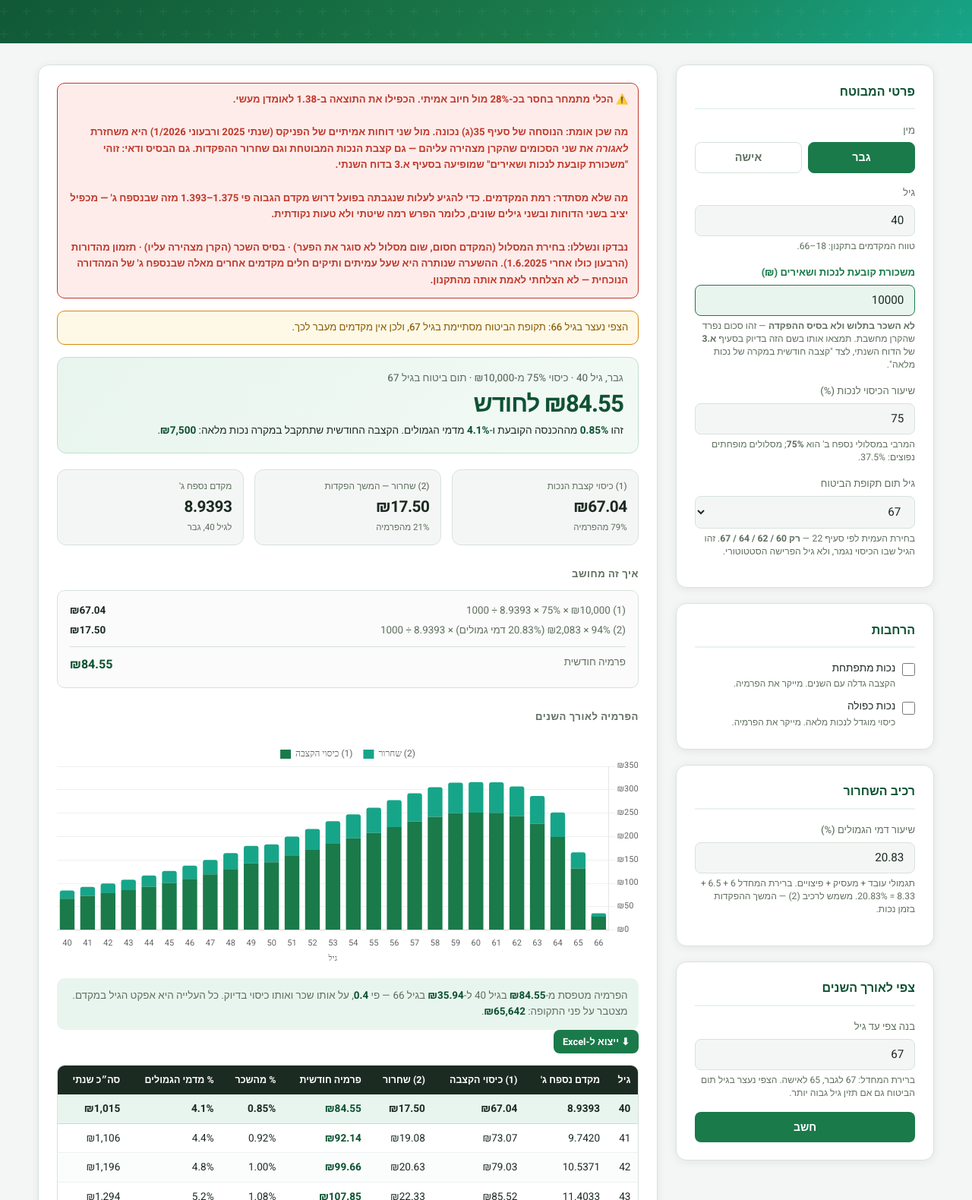
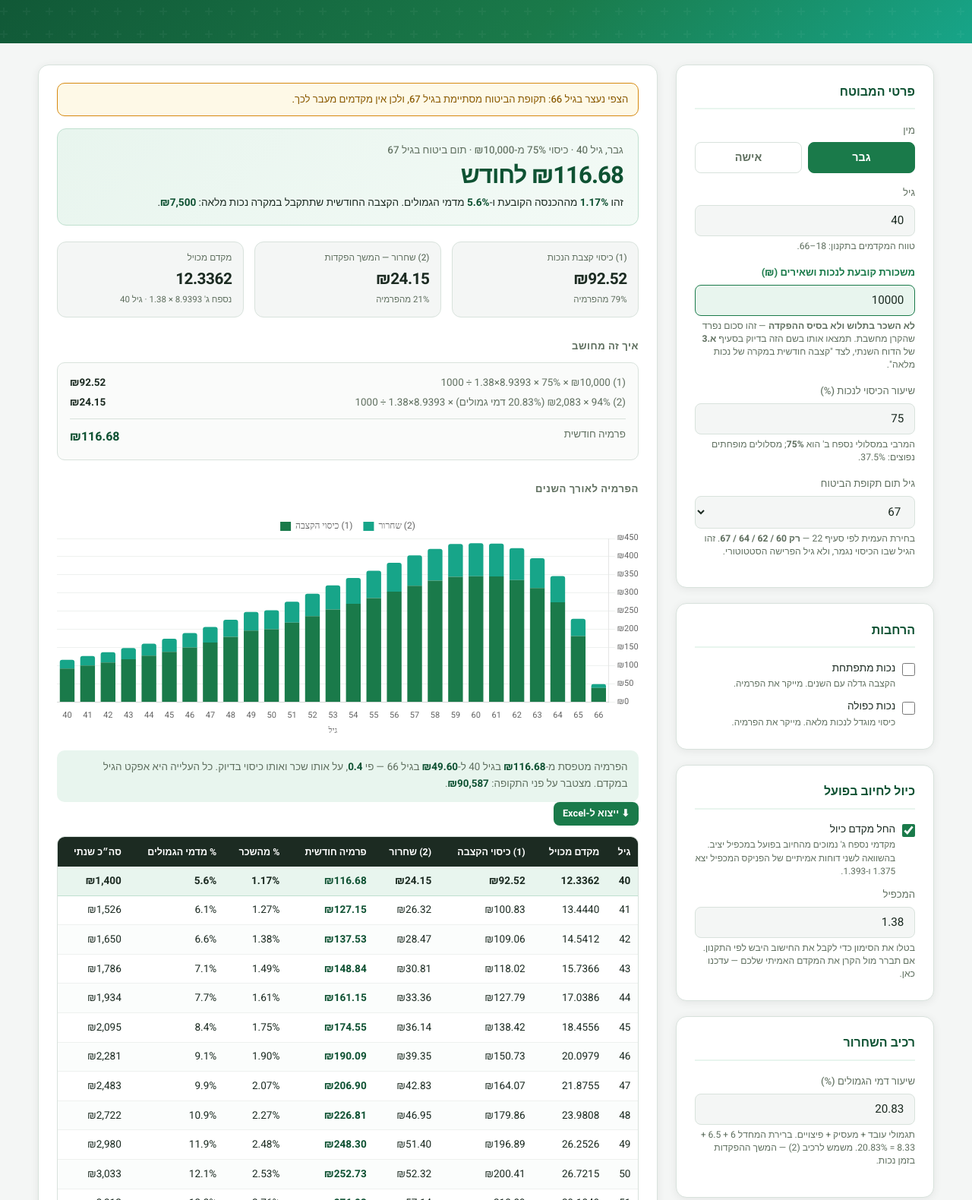
Before and after one commit to albertaharon/fintools, a plain HTML site: page pension-disability-premium.html in a window 1280 px wide. Shown: the part 140-1720 px from the top of the page at 76% size. Drawn offline with nearby package versions, Linux system fonts and the light colour scheme; a web font is replaced by a local one.

Commit message:
Offer the calibration multiplier as a setting, and drop the red banner
Appendix C prices below what is actually charged by a stable multiple, so the
page now carries that multiple as a normal input rather than a warning to read
around. It is on by default at 1.38 and the value is editable, so anyone who
learns their own factor from the fund can put it in; clearing the checkbox gives
the dry reading of the regulations.

The multiplier is applied to the factor itself, so both premium components, the
projection, the chart and the export all follow from one place. Where the factor
is shown - the KPI, the formula breakdown and the table header - it now says
whether it is the published figure or the calibrated one, and the export records
which was used.

Checked against the real statement the calibrated answer lands within 0.4% of
the amount actually charged, against 28% low uncalibrated.

The finding itself is still written up in the assumptions block, including that
the multiplier comes from one case and what was ruled out, so removing the
banner loses the alarm and not the explanation.

Co-Authored-By: Claude Opus 5 <noreply@anthropic.com>

```diff
--- a/pension-disability-premium.html
+++ b/pension-disability-premium.html
@@ -217,6 +217,22 @@
       </div>
 
       <div class="card">
+        <h2>כיול לחיוב בפועל</h2>
+        <div class="chk">
+          <input type="checkbox" id="calib" checked>
+          <label for="calib">החל מקדם כיול
+            <span class="sub">מקדמי נספח ג' נמוכים מהחיוב בפועל במכפיל יציב. בהשוואה לשני דוחות
+              אמיתיים של הפניקס המכפיל יצא 1.375 ו-1.393.</span></label>
+        </div>
+        <div class="field" style="margin-bottom:.2rem;">
+          <label>המכפיל</label>
+          <input type="text" inputmode="decimal" id="calibVal" value="1.38" class="calc-input">
+          <div class="field-hint">בטלו את הסימון כדי לקבל את החישוב היבש לפי התקנון.
+            אם תברר מול הקרן את המקדם האמיתי שלכם — עדכנו כאן.</div>
+        </div>
+      </div>
+
+      <div class="card">
         <h2>רכיב השחרור</h2>
         <div class="field">
           <label>שיעור דמי הגמולים (%)</label>
@@ -243,22 +259,6 @@
     <!-- ═══ RESULTS ═══ -->
     <section>
       <div class="card">
-        <div class="warn-box err" style="line-height:1.65;">
-          ⚠️ <strong>הכלי מתמחר בחסר בכ-28% מול חיוב אמיתי. הכפילו את התוצאה ב-1.38 לאומדן מעשי.</strong>
-          <br><br>
-          <strong>מה שכן אומת:</strong> הנוסחה של סעיף 35(ג) נכונה. מול שני דוחות אמיתיים של הפניקס
-          (שנתי 2025 ורבעוני 1/2026) היא משחזרת <em>לאגורה</em> את שני הסכומים שהקרן מצהירה עליהם —
-          גם קצבת הנכות המבוטחת וגם שחרור ההפקדות. גם הבסיס ודאי: זוהי
-          <strong>"משכורת קובעת לנכות ושאירים"</strong> שמופיעה בסעיף א.3 בדוח השנתי.
-          <br><br>
-          <strong>מה שלא מסתדר:</strong> רמת המקדמים. כדי להגיע לעלות שנגבתה בפועל דרוש מקדם הגבוה
-          פי <strong>1.375–1.393</strong> מזה שבנספח ג' — מכפיל יציב בשני הדוחות ובשני גילים שונים,
-          כלומר הפרש רמה שיטתי ולא טעות נקודתית.
-          <br><br>
-          נבדקו ונשללו: בחירת המסלול (המקדם חסום, שום מסלול לא סוגר את הפער) · בסיס השכר (הקרן
-          מצהירה עליו) · תזמון מהדורות (הרבעון כולו אחרי 1.6.2025). ההשערה שנותרה היא שעל עמיתים
-          ותיקים חלים מקדמים אחרים מאלה שבנספח ג' של המהדורה הנוכחית — לא הצלחתי לאמת אותה מהתקנון.
-        </div>
         <div id="warn"></div>
         <div class="headline" id="headline"></div>
         <div class="kpis" id="kpis"></div>
@@ -278,7 +278,7 @@
             <thead>
               <tr>
                 <th>גיל</th>
-                <th>מקדם נספח ג'</th>
+                <th id="thFactor">מקדם נספח ג'</th>
                 <th>(1) כיסוי הקצבה</th>
                 <th>(2) שחרור</th>
                 <th>פרמיה חודשית</th>
@@ -303,6 +303,16 @@
           <br>(1) ההכנסה הקובעת × שיעור הכיסוי × מקדם/1000 — עלות קצבת הנכות עצמה.
           <br>(2) 94% מדמי הגמולים × מקדם/1000 — עלות המשך ההפקדות לחיסכון בזמן נכות ("שחרור").
           רכיב (2) מוצג בנפרד כי הוא מפתיע רבים — הוא כ-20% מהפרמיה בברירת המחדל.</p>
+
+          <p><strong>⚠️ מקדמי נספח ג' נמוכים מהחיוב בפועל — ולכן קיים מקדם כיול.</strong>
+          הנוסחה עצמה אומתה מול שני דוחות אמיתיים של הפניקס (שנתי 2025 ורבעוני 1/2026) והיא משחזרת
+          <em>לאגורה</em> את שני הסכומים שהקרן מצהירה עליהם — קצבת הנכות המבוטחת ושחרור ההפקדות.
+          גם הבסיס ודאי. אבל כדי להגיע לעלות שנגבתה בפועל נדרש מקדם גבוה פי <strong>1.375–1.393</strong>
+          מזה שבנספח ג' — מכפיל יציב בשני הדוחות ובשני גילים, כלומר הפרש רמה שיטתי.
+          נבדקו ונשללו: בחירת המסלול, בסיס השכר ותזמון המהדורות. ההשערה שנותרה היא שעל עמיתים ותיקים
+          חלים מקדמים אחרים. <strong>כשהכיול מסומן התוצאה מכוילת לחיוב אמיתי; כשהוא מבוטל זהו החישוב
+          היבש לפי לשון התקנון.</strong> המכפיל נמדד על מקרה אחד — אם תבררו מול הקרן את המקדם שלכם,
+          עדכנו אותו.</p>
 
           <p><strong>מה המחשבון לא כולל:</strong> כיסוי <em>שאירים</em>, שמתומחר בנספחים ד' ו-ה' לפי מקדמים
           אחרים לגמרי · דמי ניהול · תקופת אכשרה וחיתום רפואי · ביטוח כפל מול קרן אחרת.
@@ -358,11 +368,13 @@ function factorAt(sex, dev, dbl, endAge, age) {
 
 /* ── הפרמיה החודשית לגיל אחד ── */
 function premiumAt(age, p) {
-  const f = factorAt(p.sex, p.dev, p.dbl, p.endAge, age);
-  if (f === null) return null;
+  const raw = factorAt(p.sex, p.dev, p.dbl, p.endAge, age);
+  if (raw === null) return null;
+  // הכיול מוחל על המקדם עצמו, ולכן שני הרכיבים נגררים אחריו באופן עקבי
+  const f = raw * p.mult;
   const comp1 = p.salary * (p.cover / 100) * (f / 1000);          // סעיף 35(ג)(1)
   const comp2 = 0.94 * p.contribAmt * (f / 1000);                  // סעיף 35(ג)(2) — שחרור
-  return { age: age, f: f, comp1: comp1, comp2: comp2, total: comp1 + comp2 };
+  return { age: age, f: f, raw: raw, comp1: comp1, comp2: comp2, total: comp1 + comp2 };
 }
 
 /* ── בוררי מין ── */
@@ -378,7 +390,7 @@ document.querySelectorAll('.seg button').forEach(b => {
   });
 });
 
-['endAge', 'dev', 'dbl'].forEach(id => el(id).addEventListener('change', calculate));
+['endAge', 'dev', 'dbl', 'calib'].forEach(id => el(id).addEventListener('change', calculate));
 document.addEventListener('keypress', e => {
   if (e.key === 'Enter' && e.target.classList && e.target.classList.contains('calc-input')) calculate();
 });
@@ -413,7 +425,9 @@ function calculate() {
   if (salary <= 0) fatal = 'יש להזין הכנסה קובעת גדולה מאפס.';
   else if (cover <= 0) fatal = 'יש להזין שיעור כיסוי גדול מאפס.';
 
-  const p = { sex: SEX, dev: dev, dbl: dbl, endAge: endAge, salary: salary, cover: cover, contribAmt: contribAmt };
+  const mult = el('calib').checked ? Math.max(0, num('calibVal')) : 1;
+  const p = { sex: SEX, dev: dev, dbl: dbl, endAge: endAge, salary: salary, cover: cover,
+              contribAmt: contribAmt, mult: mult };
   const nowRow = fatal ? null : premiumAt(age, p);
 
   if (!fatal && nowRow === null) {
@@ -477,13 +491,18 @@ function render() {
   el('kpis').innerHTML =
     kpi('(1) כיסוי קצבת הנכות', nis2(n.comp1), (n.total > 0 ? (n.comp1 / n.total * 100).toFixed(0) : 0) + '% מהפרמיה') +
     kpi('(2) שחרור — המשך הפקדות', nis2(n.comp2), (n.total > 0 ? (n.comp2 / n.total * 100).toFixed(0) : 0) + '% מהפרמיה') +
-    kpi('מקדם נספח ג\'', n.f.toFixed(4), 'לגיל ' + L.age + ', ' + sexTxt);
+    kpi(p.mult === 1 ? 'מקדם נספח ג\'' : 'מקדם מכויל', n.f.toFixed(4),
+        p.mult === 1 ? 'לגיל ' + L.age + ', ' + sexTxt
+                     : 'נספח ג\' ' + n.raw.toFixed(4) + ' \u00d7 ' + p.mult + ' \u00b7 גיל ' + L.age);
 
+  const fTxt = p.mult === 1 ? n.f.toFixed(4) : n.raw.toFixed(4) + '\u00d7' + p.mult;
   el('formula').innerHTML =
-    '<div class="ln"><span>(1) ' + nis(p.salary) + ' × ' + p.cover + '% × ' + n.f.toFixed(4) + ' ÷ 1000</span><b>' + nis2(n.comp1) + '</b></div>' +
-    '<div class="ln"><span>(2) 94% × ' + nis(L.contribAmt) + ' (' + L.contribPct + '% דמי גמולים) × ' + n.f.toFixed(4) + ' ÷ 1000</span><b>' + nis2(n.comp2) + '</b></div>' +
+    '<div class="ln"><span>(1) ' + nis(p.salary) + ' × ' + p.cover + '% × ' + fTxt + ' ÷ 1000</span><b>' + nis2(n.comp1) + '</b></div>' +
+    '<div class="ln"><span>(2) 94% × ' + nis(L.contribAmt) + ' (' + L.contribPct + '% דמי גמולים) × ' + fTxt + ' ÷ 1000</span><b>' + nis2(n.comp2) + '</b></div>' +
     '<div class="ln tot"><span>פרמיה חודשית</span><b>' + nis2(n.total) + '</b></div>';
 
+  const th = document.getElementById('thFactor');
+  if (th) th.textContent = p.mult === 1 ? "מקדם נספח ג'" : 'מקדם מכויל';
   let body = '';
   let sumYear = 0;
   L.rows.forEach(r => {
@@ -576,6 +595,7 @@ el('exportCsv').addEventListener('click', () => {
   rows.push(['נכות מתפתחת', p.dev ? 'כן' : 'לא']);
   rows.push(['נכות כפולה', p.dbl ? 'כן' : 'לא']);
   rows.push(['שיעור דמי גמולים', L.contribPct + '%']);
+  rows.push(['מקדם כיול', p.mult === 1 ? 'לא הוחל - חישוב יבש לפי התקנון' : 'x' + p.mult]);
   rows.push(['מקור', 'תקנון הפניקס פנסיה משלימה 1.12.2025, סעיף 35(ג) ונספח ג\'']);
   const csv = '﻿' + rows.map(r => r.map(c => {
     const s = String(c);
```
